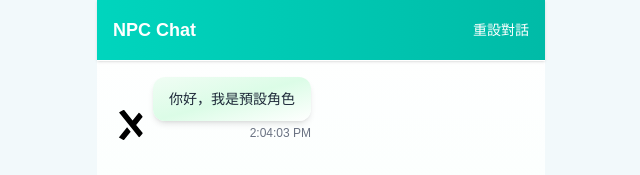
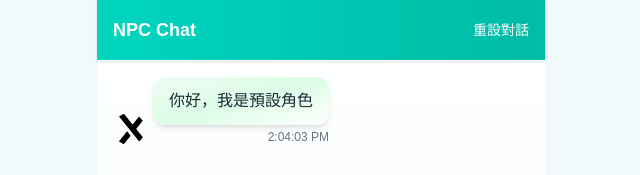
Before and after one commit to ChroHarp/npc-chatbot, a Next.js app: page /chat/default in a window 1280 px wide. Shown: the top 175 px of the page, without its empty margins (319-959 px from the left). Built offline with nearby package versions, Linux system fonts and the light colour scheme; no server answers; the database is empty.

Commit message:
Increase chat bubble text size

```diff
--- a/src/components/ChatBubble.tsx
+++ b/src/components/ChatBubble.tsx
@@ -96,7 +96,7 @@ export function ChatBubble({ message }: { message: ChatMessage }) {
       )}
       <div className="max-w-[70%]">
         <div
-          className={`px-4 py-3 rounded-xl shadow-md text-sm break-words ${
+          className={`px-4 py-3 rounded-xl shadow-md text-base break-words ${
             isUser
               ? 'bg-gradient-to-br from-blue-50 via-blue-100 to-white text-gray-800'
               : 'bg-gradient-to-br from-green-50 via-green-100 to-white text-gray-800'
```
